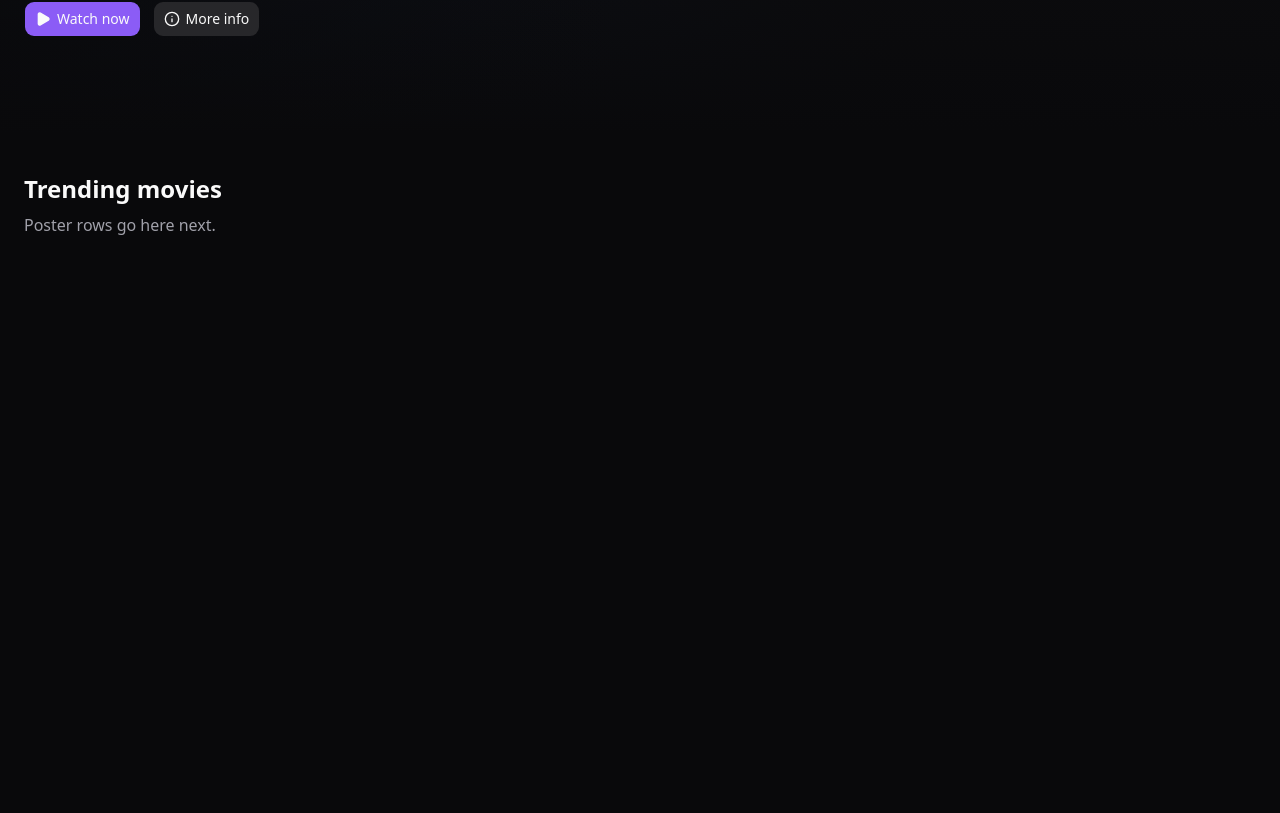
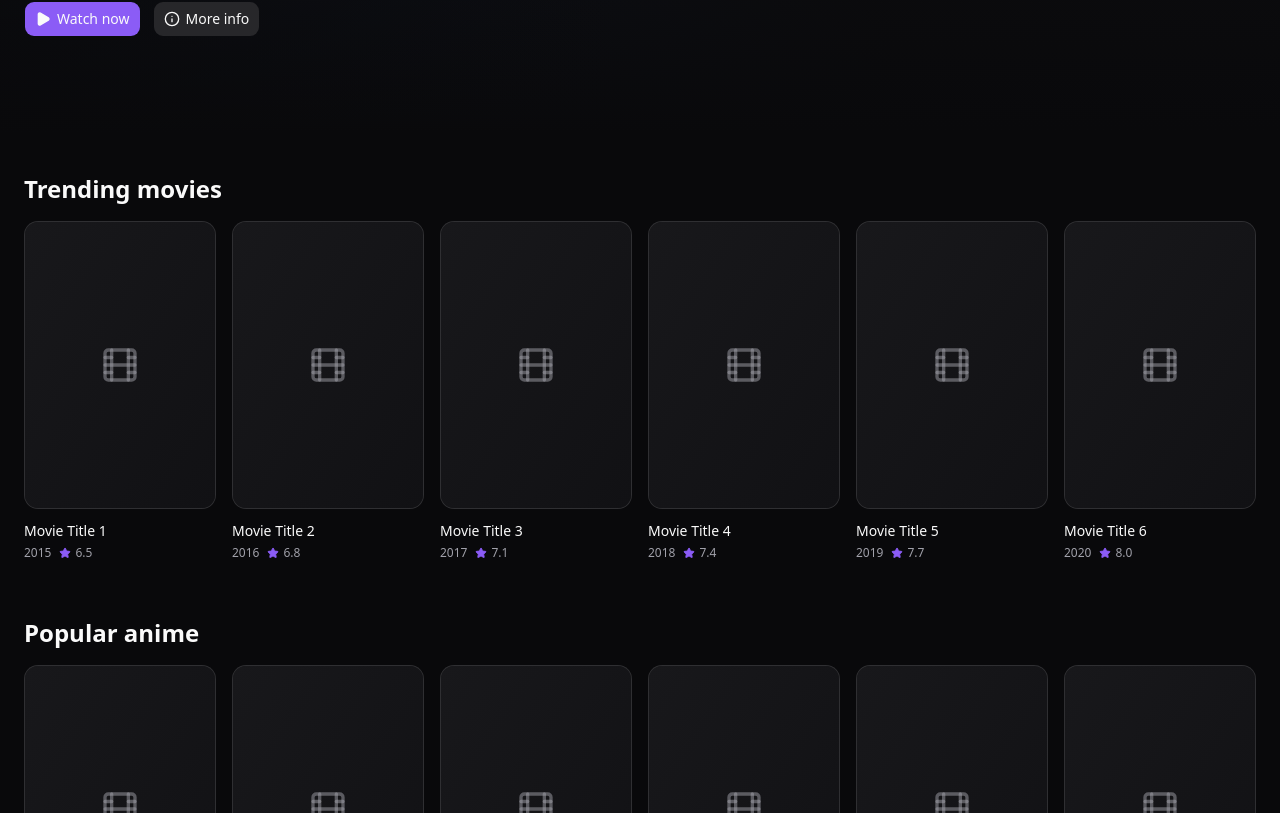
Before and after one commit to dalandan-chillin/software-engineer-journey, a React (Vite) app in the folder cinevault/client/: page / in a window 1280 px wide. Shown: the part 547-1360 px from the top of the page. Before the commit the page ends 824 px from the top, so only its background shows below. Built offline with nearby package versions, Linux system fonts and the light colour scheme.

Commit message:
Add MovieCard and PosterRow components

```diff
--- a/cinevault/client/src/App.jsx
+++ b/cinevault/client/src/App.jsx
@@ -1,5 +1,7 @@
 import Navbar from '@/components/Navbar';
 import Hero from '@/components/Hero';
+import PosterRow from '@/components/PosterRow';
+
 
 // TEMPORARY placeholder data. Phase 6 replaces this with real
 // metadata fetched from our backend (TMDB).
@@ -13,14 +15,24 @@ const placeholderFeatured = {
   genres: ['Sci-Fi', 'Adventure'],
 };
 
+function makePlaceholders(label, count) {
+  return Array.from({ length: count }, (_, i) => ({
+    id: `${label}-${i + 1}`,
+    title: `${label} Title ${i + 1}`,
+    year: 2015 + i,
+    rating: (6.5 + i * 0.3).toFixed(1),
+  }));
+}
+
 function App() {
   return (
     <>
-      <Navbar />
+     <Navbar />
       <Hero {...placeholderFeatured} />
-      <main className="mx-auto max-w-7xl px-4 py-10 sm:px-6">
-        <h2 className="text-2xl font-semibold">Trending movies</h2>
-        <p className="mt-2 text-cv-muted">Poster rows go here next.</p>
+      <main className="mx-auto max-w-7xl space-y-10 px-4 py-10 sm:px-6">
+        <PosterRow title="Trending movies" items={makePlaceholders('Movie', 10)} />
+        <PosterRow title="Popular anime" items={makePlaceholders('Anime', 10)} />
+        <PosterRow title="Empty row test" items={[]} />
       </main>
     </>
   );
--- /dev/null
+++ b/cinevault/client/src/components/MovieCard.jsx
@@ -0,0 +1,38 @@
+import { Film, Star } from 'lucide-react';
+
+export default function MovieCard({ title, year, rating, posterUrl }) {
+  return (
+    <a
+      href="#"
+      className="group block w-36 shrink-0 snap-start sm:w-44 md:w-48"
+    >
+      <div className="relative aspect-[2/3] overflow-hidden rounded-xl border border-white/10 bg-cv-card transition duration-300 group-hover:scale-105 group-hover:border-cv-primary/60">
+        {posterUrl ? (
+          <img
+            src={posterUrl}
+            alt={`${title} poster`}
+            loading="lazy"
+            className="h-full w-full object-cover"
+          />
+        ) : (
+          <div className="flex h-full w-full items-center justify-center bg-linear-to-br from-cv-card to-cv-surface">
+            <Film className="size-10 text-cv-muted/50" />
+          </div>
+        )}
+      </div>
+
+      <h3 className="mt-3 truncate text-sm font-medium transition-colors group-hover:text-cv-primary">
+        {title}
+      </h3>
+      <div className="mt-1 flex items-center gap-2 text-xs text-cv-muted">
+        {year && <span>{year}</span>}
+        {rating && (
+          <span className="flex items-center gap-1">
+            <Star className="size-3 fill-cv-primary text-cv-primary" />
+            {rating}
+          </span>
+        )}
+      </div>
+    </a>
+  );
+}
--- /dev/null
+++ b/cinevault/client/src/components/PosterRow.jsx
@@ -0,0 +1,19 @@
+import MovieCard from '@/components/MovieCard';
+
+export default function PosterRow({ title, items = [] }) {
+  return (
+    <section>
+      <h2 className="mb-4 text-xl font-semibold sm:text-2xl">{title}</h2>
+
+      {items.length === 0 ? (
+        <p className="text-cv-muted">Nothing here yet.</p>
+      ) : (
+        <div className="flex snap-x snap-mandatory gap-4 overflow-x-auto pb-4 [scrollbar-width:none] [&::-webkit-scrollbar]:hidden">
+          {items.map((item) => (
+            <MovieCard key={item.id} {...item} />
+          ))}
+        </div>
+      )}
+    </section>
+  );
+}
```
